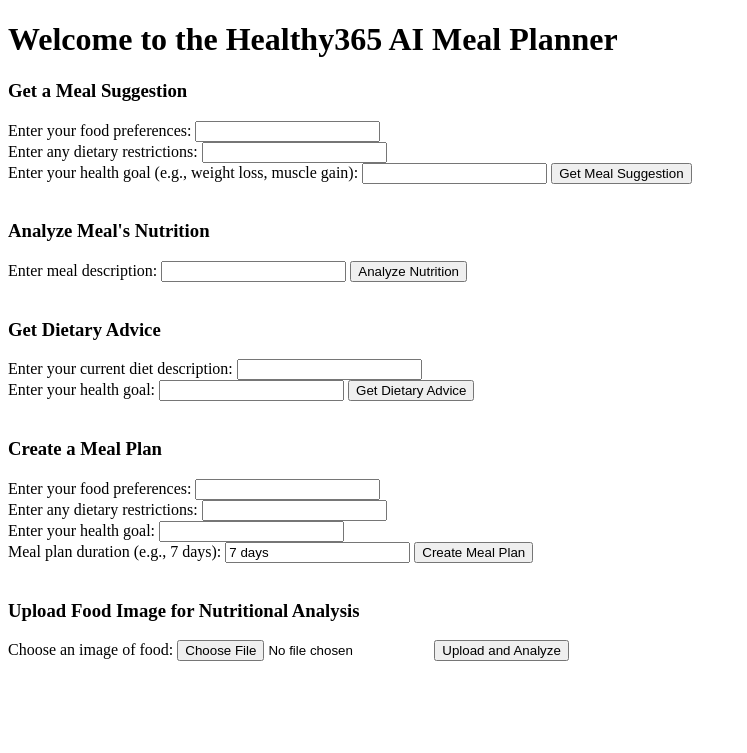
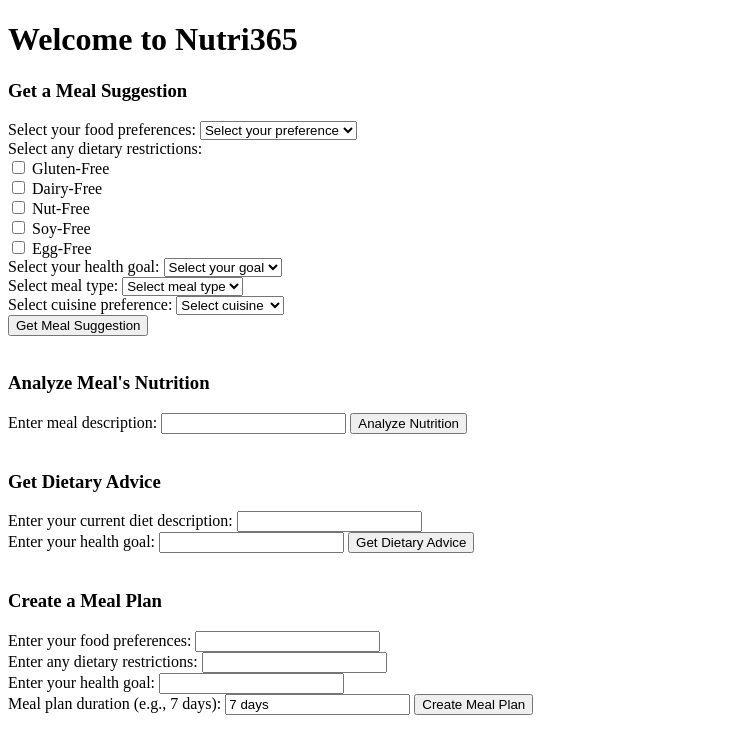
Before and after one commit to angyonghaseyo/Healthier365, a Flask app: page / in a window 1280 px wide. Shown: the top 753 px of the page, without its empty margins (0-747 px from the left). Before the commit the page ends 661 px from the top, so only its background shows below. Run offline with Flask 2, Linux system fonts and the light colour scheme.

Commit message:
improve meal suggestion

```diff
--- a/app.py
+++ b/app.py
@@ -60,10 +60,15 @@ def analyze_food_image(base64_image):
 
 
 # Meal Suggestion Function
-def suggest_meal(preferences, dietary_restrictions, goal):
-    prompt = f"Suggest a meal based on the following preferences: {preferences}, dietary restrictions: {dietary_restrictions}, and health goal: {goal}."
+def suggest_meal(preferences, dietary_restrictions, goal, meal_type, cuisine):
+    prompt = (
+        f"Suggest a {meal_type} based on the following preferences: {preferences}, "
+        f"dietary restrictions: {dietary_restrictions}, health goal: {goal}, "
+        f"and cuisine preference: {cuisine}."
+    )
     meal_suggestion = generate_chat_response(prompt, max_tokens=150)
     return meal_suggestion
+
 
 # Nutritional Analysis Function
 def analyze_nutrition(meal):
@@ -91,10 +96,15 @@ def meal_suggestion_api():
         preferences = data['preferences']
         dietary_restrictions = data['dietary_restrictions']
         goal = data['goal']
-        meal_suggestion = suggest_meal(preferences, dietary_restrictions, goal)
+        meal_type = data['meal_type']
+        cuisine = data['cuisine']
+
+        # Pass the new fields to the suggest_meal function
+        meal_suggestion = suggest_meal(preferences, dietary_restrictions, goal, meal_type, cuisine)
         return jsonify({'meal_suggestion': meal_suggestion})
     except Exception as e:
         return jsonify({'error': str(e)}), 500
+
 
 @app.route('/api/nutrition_analysis', methods=['POST'])
 def nutrition_analysis_api():
--- a/templates/index.html
+++ b/templates/index.html
@@ -3,31 +3,115 @@
   <head>
     <meta charset="UTF-8" />
     <meta name="viewport" content="width=device-width, initial-scale=1.0" />
-    <title>Healthy365 AI Meal Planner</title>
+    <title>Nutri365</title>
   </head>
   <body>
-    <h1>Welcome to the Healthy365 AI Meal Planner</h1>
+    <h1>Welcome to Nutri365</h1>
 
     <!-- Meal Suggestion Form -->
     <form id="meal-suggestion-form">
       <h3>Get a Meal Suggestion</h3>
-      <label for="preferences">Enter your food preferences:</label>
-      <input type="text" id="preferences" name="preferences" required />
+
+      <!-- Food Preferences -->
+      <label for="preferences">Select your food preferences:</label>
+      <select id="preferences" name="preferences" required>
+        <option value="">Select your preference</option>
+        <option value="vegetarian">Vegetarian</option>
+        <option value="vegan">Vegan</option>
+        <option value="pescatarian">Pescatarian</option>
+        <option value="omnivore">Omnivore</option>
+        <option value="keto">Keto</option>
+        <option value="paleo">Paleo</option>
+        <option value="low-carb">Low Carb</option>
+      </select>
       <br />
-      <label for="dietary_restrictions">Enter any dietary restrictions:</label>
+
+      <!-- Dietary Restrictions -->
+      <label for="dietary_restrictions">Select any dietary restrictions:</label>
+      <br />
       <input
-        type="text"
-        id="dietary_restrictions"
+        type="checkbox"
+        id="gluten_free"
         name="dietary_restrictions"
-        required
+        value="gluten_free"
       />
+      <label for="gluten_free">Gluten-Free</label>
       <br />
-      <label for="goal"
-        >Enter your health goal (e.g., weight loss, muscle gain):</label
-      >
-      <input type="text" id="goal" name="goal" required />
+      <input
+        type="checkbox"
+        id="dairy_free"
+        name="dietary_restrictions"
+        value="dairy_free"
+      />
+      <label for="dairy_free">Dairy-Free</label>
+      <br />
+      <input
+        type="checkbox"
+        id="nut_free"
+        name="dietary_restrictions"
+        value="nut_free"
+      />
+      <label for="nut_free">Nut-Free</label>
+      <br />
+      <input
+        type="checkbox"
+        id="soy_free"
+        name="dietary_restrictions"
+        value="soy_free"
+      />
+      <label for="soy_free">Soy-Free</label>
+      <br />
+      <input
+        type="checkbox"
+        id="egg_free"
+        name="dietary_restrictions"
+        value="egg_free"
+      />
+      <label for="egg_free">Egg-Free</label>
+      <br />
+
+      <!-- Health Goals -->
+      <label for="goal">Select your health goal:</label>
+      <select id="goal" name="goal" required>
+        <option value="">Select your goal</option>
+        <option value="weight_loss">Weight Loss</option>
+        <option value="muscle_gain">Muscle Gain</option>
+        <option value="maintenance">Maintenance</option>
+        <option value="energy_boost">Energy Boost</option>
+        <option value="balanced_diet">Balanced Diet</option>
+      </select>
+      <br />
+
+      <!-- Meal Type -->
+      <label for="meal_type">Select meal type:</label>
+      <select id="meal_type" name="meal_type" required>
+        <option value="">Select meal type</option>
+        <option value="breakfast">Breakfast</option>
+        <option value="lunch">Lunch</option>
+        <option value="dinner">Dinner</option>
+        <option value="snack">Snack</option>
+        <option value="dessert">Dessert</option>
+      </select>
+      <br />
+
+      <!-- Cuisine Preference -->
+      <label for="cuisine">Select cuisine preference:</label>
+      <select id="cuisine" name="cuisine" required>
+        <option value="">Select cuisine</option>
+        <option value="asian">Asian</option>
+        <option value="mediterranean">Mediterranean</option>
+        <option value="italian">Italian</option>
+        <option value="mexican">Mexican</option>
+        <option value="american">American</option>
+        <option value="indian">Indian</option>
+      </select>
+      <br />
+
+      <!-- Submit Button -->
       <button type="submit">Get Meal Suggestion</button>
     </form>
+
+    <!-- Meal Suggestion Result -->
     <div id="meal-suggestion-result"></div>
     <br />
 
@@ -104,7 +188,11 @@
       />
       <button type="submit">Upload and Analyze</button>
     </form>
-    <img id="image-preview" style="max-width: 300px; display: none;" alt="Food Image Preview" />
+    <img
+      id="image-preview"
+      style="max-width: 300px; display: none"
+      alt="Food Image Preview"
+    />
     <div id="image-analysis-result"></div>
     <br />
 
@@ -126,7 +214,21 @@
           const data = {};
           inputData.forEach((id) => {
             const inputField = document.getElementById(id);
+
+            // Handle checkboxes (dietary restrictions) separately
+            if (!inputField) {
+              const checkboxes = document.querySelectorAll(
+                `input[name="${id}"]:checked`
+              );
+              console.log("checkboxes", checkboxes);
+              data[id] = Array.from(checkboxes).map(
+                (checkbox) => checkbox.value
+              );
+            } else if (inputField) {
               data[id] = inputField.value;
+            } else {
+              console.warn(`Element with ID '${id}' not found.`);
+            }
           });
 
           console.log(data);
@@ -156,49 +258,57 @@
       }
 
       // Function to handle image upload, display the image preview, and make API call
-  document.getElementById('food-image').addEventListener('change', function(event) {
+      document
+        .getElementById("food-image")
+        .addEventListener("change", function (event) {
           const file = event.target.files[0];
           if (file) {
             // Display the image preview
-      const preview = document.getElementById('image-preview');
+            const preview = document.getElementById("image-preview");
             const reader = new FileReader();
 
-      reader.onload = function(e) {
+            reader.onload = function (e) {
               preview.src = e.target.result;
-        preview.style.display = 'block'; // Show the image preview
+              preview.style.display = "block"; // Show the image preview
             };
 
             reader.readAsDataURL(file); // Convert the image file to a data URL
           }
         });
       // Function to handle image upload and API call
-  document.getElementById('image-upload-form').addEventListener('submit', async (event) => {
+      document
+        .getElementById("image-upload-form")
+        .addEventListener("submit", async (event) => {
           event.preventDefault();
 
-    const fileInput = document.getElementById('food-image');
+          const fileInput = document.getElementById("food-image");
           const file = fileInput.files[0];
 
           // Read the image as Base64
           const reader = new FileReader();
           reader.onload = async function () {
-      const base64Image = reader.result.split(',')[1]; // Remove the base64 prefix
+            const base64Image = reader.result.split(",")[1]; // Remove the base64 prefix
 
             try {
-        const response = await fetch('/api/image_analysis', {
-          method: 'POST',
+              const response = await fetch("/api/image_analysis", {
+                method: "POST",
                 headers: {
-            'Content-Type': 'application/json'
+                  "Content-Type": "application/json",
                 },
-          body: JSON.stringify({ image: base64Image })
+                body: JSON.stringify({ image: base64Image }),
               });
               const result = await response.json();
-        const resultDiv = document.getElementById('image-analysis-result');
+              const resultDiv = document.getElementById(
+                "image-analysis-result"
+              );
 
               if (result.error) {
                 resultDiv.innerHTML = `<p style="color:red;">Error: ${result.error}</p>`;
               } else {
                 // Display the analysis result
-          resultDiv.innerHTML = `<p><strong>Nutrition Facts:</strong> ${JSON.stringify(result.nutritional_facts)}</p>`;
+                resultDiv.innerHTML = `<p><strong>Nutrition Facts:</strong> ${JSON.stringify(
+                  result.nutritional_facts
+                )}</p>`;
               }
             } catch (error) {
               resultDiv.innerHTML = `<p style="color:red;">Error: ${error.message}</p>`;
@@ -213,7 +323,7 @@
         "meal-suggestion-form",
         "/api/meal_suggestion",
         "meal-suggestion-result",
-        ["preferences", "dietary_restrictions", "goal"]
+        ["preferences", "dietary_restrictions", "goal", "meal_type", "cuisine"]
       );
       handleFormSubmission(
         "nutrition-analysis-form",
```
Lines whose indentation alone changed are shown as unchanged.
